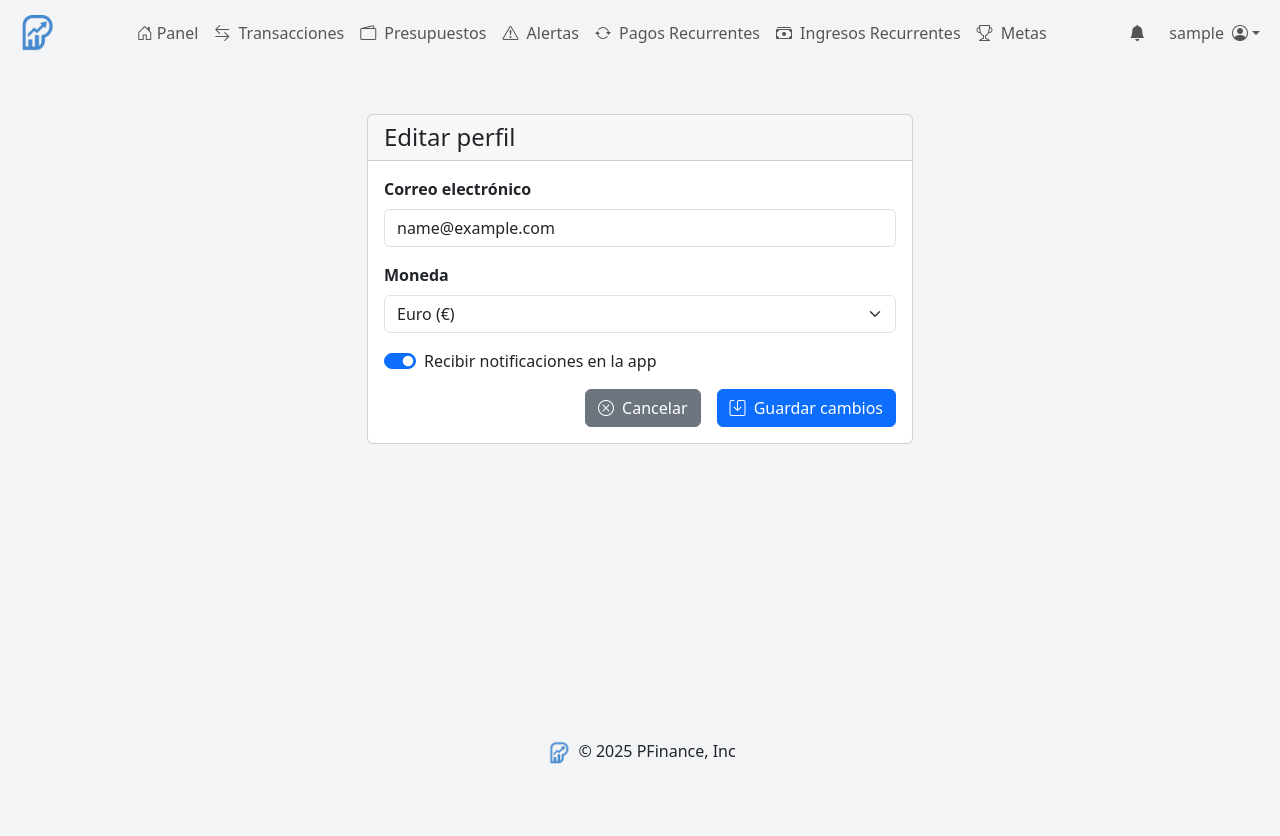
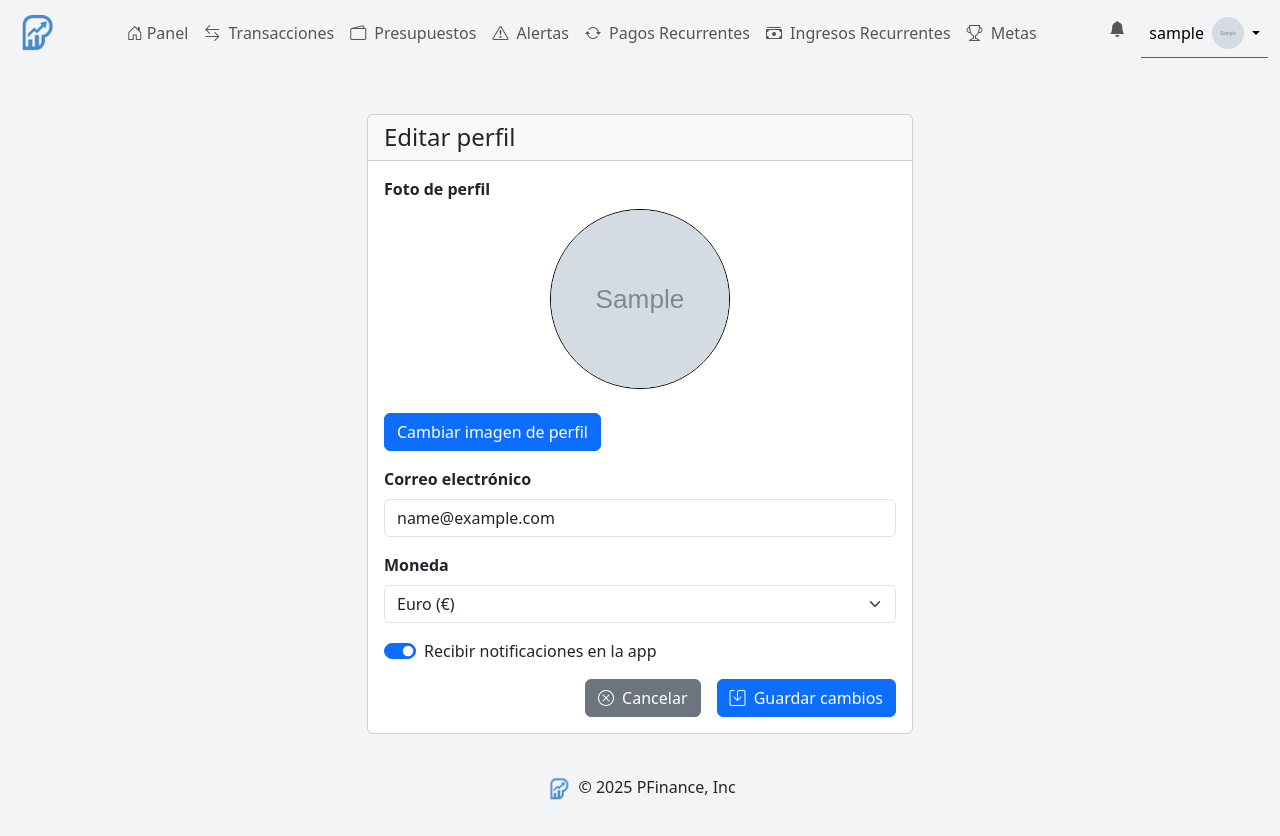
Before and after one commit to jesuscpr/ProyectoDAW, a Django app: page /profile/edit/ in a window 1280 px wide. Before the commit the page ends 764 px from the top, so only its background shows below. Run offline with Django 5.2, Linux system fonts and the light colour scheme; a user stored in the database is signed in; tables that the repository leaves empty hold one stand-in row (values such as "Sample post"); grey boxes marked "Sample" are stand-in pictures; parts of the project's set-up code (start-up, migrations or seed data) failed here and were passed over.

Commit message:
Features/develop (#36)
* Cambios visuales.

```diff
--- a/PFinance/forms.py
+++ b/PFinance/forms.py
@@ -89,14 +89,26 @@ class ProfileEditForm(forms.ModelForm):
         widget=forms.EmailInput(attrs={'class': 'form-control'})
     )
 
+    foto_perfil = forms.ImageField(
+        required=False,
+        widget=forms.FileInput(attrs={
+            'class': 'form-control',
+            'accept': 'image/*',
+            'style': 'display:none;',  # oculta el input file
+            'id': 'fileInput'  # para referenciarlo en JS
+        }),
+        help_text="Sube una imagen para tu perfil"
+    )
+
     class Meta:
         model = UserProfile
-        fields = ['email', 'currency', 'notification_app']
+        fields = ['email', 'currency', 'notification_app', 'foto_perfil']
         labels = {
             'email': 'Correo electrónico',
             'monthly_income': 'Ingreso mensual',
             'currency': 'Moneda',
-            'notification_app': 'Recibir notificaciones en la app'
+            'notification_app': 'Recibir notificaciones en la app',
+            'foto_perfil': 'Foto de perfil'
         }
         widgets = {
             'currency': forms.Select(attrs={'class': 'form-select'}),
@@ -108,6 +120,7 @@ class ProfileEditForm(forms.ModelForm):
         self.fields['email'].label = "Correo electrónico"
         self.fields['currency'].label = 'Moneda'
         self.fields['notification_app'].label = 'Recibir notificaciones en la app'
+        self.fields['foto_perfil'].label = 'Foto de perfil'
         if self.instance and hasattr(self.instance, 'user'):
             self.fields['email'].initial = self.instance.user.email
 
--- a/PFinance/models.py
+++ b/PFinance/models.py
@@ -35,6 +35,7 @@ class UserProfile(models.Model):
     currency = models.CharField(max_length=3, choices=CURRENCY_CHOICES, default='EUR')
     # notification_email = models.BooleanField(default=True) (Próximamente)
     notification_app = models.BooleanField(default=True)
+    foto_perfil = models.ImageField(upload_to="perfiles/", null=True, blank=True)
 
     def __str__(self):
         return f"Perfil de {self.user.username}"
--- a/PFinance/templates/header.html
+++ b/PFinance/templates/header.html
@@ -16,37 +16,37 @@
             <!-- Menú Central -->
             <ul class="navbar-nav mx-auto mb-2 mb-lg-0">
                 <li class="nav-item">
-                    <a class="nav-link" href="{% url 'pfinance:dashboard' %}">
+                    <a class="nav-link {% if request.path == '/dashboard/' %}active border-bottom border-primary{% endif %}" href="{% url 'pfinance:dashboard' %}">
                         <i class="bi bi-house-door me-1"></i>Panel
                     </a>
                 </li>
                 <li class="nav-item">
-                    <a class="nav-link" href="{% url 'pfinance:transactions_list' %}">
+                    <a class="nav-link {% if request.path == '/transactions/' %}active border-bottom border-primary{% endif %}" href="{% url 'pfinance:transactions_list' %}">
                         <i class="bi bi-arrow-left-right me-1"></i> Transacciones
                     </a>
                 </li>
                 <li class="nav-item">
-                    <a class="nav-link" href="{% url 'pfinance:budgets_list' %}">
+                    <a class="nav-link {% if request.path == '/budgets/' %}active border-bottom border-primary{% endif %}" href="{% url 'pfinance:budgets_list' %}">
                         <i class="bi bi-wallet2 me-1"></i> Presupuestos
                     </a>
                 </li>
                 <li class="nav-item">
-                    <a class="nav-link" href="{% url 'pfinance:alerts' %}">
+                    <a class="nav-link {% if request.path == '/alerts/' %}active border-bottom border-primary{% endif %}" href="{% url 'pfinance:alerts' %}">
                         <i class="bi bi-exclamation-triangle me-1"></i> Alertas
                     </a>
                 </li>
                 <li class="nav-item">
-                    <a class="nav-link" href="{% url 'pfinance:recurring_payments' %}">
+                    <a class="nav-link {% if request.path == '/recurring-payments/' %}active border-bottom border-primary{% endif %}" href="{% url 'pfinance:recurring_payments' %}">
                         <i class="bi bi-arrow-repeat me-1"></i> Pagos Recurrentes
                     </a>
                 </li>
                 <li class="nav-item">
-                    <a class="nav-link" href="{% url 'pfinance:recurring_income_list' %}">
+                    <a class="nav-link {% if request.path == '/recurring-incomes/' %}active border-bottom border-primary{% endif %}" href="{% url 'pfinance:recurring_income_list' %}">
                         <i class="bi bi-cash-stack me-1"></i> Ingresos Recurrentes
                     </a>
                 </li>
                 <li class="nav-item">
-                    <a class="nav-link" href="{% url 'pfinance:goals_list' %}">
+                    <a class="nav-link {% if request.path == '/goals/' %}active border-bottom border-primary{% endif %}" href="{% url 'pfinance:goals_list' %}">
                         <i class="bi bi-trophy me-1"></i> Metas
                     </a>
                 </li>
@@ -109,9 +109,13 @@
 
                     <!-- Perfil Usuario -->
                     <li class="nav-item dropdown">
-                        <a class="nav-link dropdown-toggle d-flex align-items-center" href="#" id="userDropdown" role="button" data-bs-toggle="dropdown" aria-expanded="false">
+                        <a class="nav-link dropdown-toggle d-flex align-items-center {% if request.path == '/profile/' or request.path == '/profile/edit/' %}active border-bottom border-primary{% endif %}" href="#" id="userDropdown" role="button" data-bs-toggle="dropdown" aria-expanded="false">
                             <span class="me-2">{{ user.username }}</span>
-                            <i class="bi bi-person-circle"></i>
+                            {% if user.profile.foto_perfil %}
+                                <img src="{{ user.profile.foto_perfil.url }}" alt="Foto de perfil" class="rounded-circle me-1" style="width: 32px; height: 32px; object-fit: cover;">
+                            {% else %}
+                                <i class="bi bi-person-circle"></i>
+                            {% endif %}
                         </a>
                         <ul class="dropdown-menu dropdown-menu-end" aria-labelledby="userDropdown">
                             <li>
--- a/PFinance/templates/pfinance/alerts_list.html
+++ b/PFinance/templates/pfinance/alerts_list.html
@@ -4,9 +4,7 @@
 
 {% block content %}
 <div class="container">
-    <div class="row">
-        <div class="col-md-8 mx-auto">
-            <div class="card">
+    <div class="card shadow">
         <div class="card-header d-flex justify-content-between align-items-center">
             <h2 class="mb-0"><i class="bi bi-exclamation-triangle me-1"></i> Mis Alertas</h2>
              {% if unread_count %}
@@ -52,6 +50,4 @@
         </div>
     </div>
 </div>
-    </div>
-</div>
 {% endblock %}
--- a/PFinance/templates/pfinance/budgets_list.html
+++ b/PFinance/templates/pfinance/budgets_list.html
@@ -4,9 +4,7 @@
 
 {% block content %}
 <div class="container mt-4">
-    <div class="row">
-        <div class="col-md-8 mx-auto">
-            <div class="card">
+    <div class="card shadow">
         <div class="card-header">
             <div class="d-flex justify-content-between align-items-center">
                 <h2 class="mb-0">
@@ -63,6 +61,4 @@
         </div>
     </div>
 </div>
-    </div>
-</div>
 {% endblock %}
--- a/PFinance/templates/pfinance/dashboard.html
+++ b/PFinance/templates/pfinance/dashboard.html
@@ -3,7 +3,7 @@
 {% block title %}Panel{% endblock %}
 
 {% block content %}
-<div class="row">
+<div class="row mt-3">
     <!-- Gráfico 1 -->
     <div class="col-lg-6 mb-4">
         <div class="card shadow">
--- a/PFinance/templates/pfinance/goal_list.html
+++ b/PFinance/templates/pfinance/goal_list.html
@@ -4,7 +4,7 @@
 
 {% block content %}
 <div class="container mt-4">
-    <div class="card">
+    <div class="card shadow">
         <div class="card-header">
             <div class="d-flex justify-content-between align-items-center">
                 <h2 class="mb-0"><i class="bi bi-trophy"></i> Mis Metas</h2>
--- a/PFinance/templates/pfinance/profile_edit.html
+++ b/PFinance/templates/pfinance/profile_edit.html
@@ -12,8 +12,35 @@
                     <h4 class="mb-0">Editar perfil</h4>
                 </div>
                 <div class="card-body">
-                    <form method="post" novalidate>
+                    <form method="post" enctype="multipart/form-data" novalidate>
                         {% csrf_token %}
+
+                        <!-- Foto de perfil -->
+                        <div class="mb-3">
+                            <label for="{{ form.foto_perfil.id_for_label }}" class="form-label fw-semibold">{{ form.foto_perfil.label }}</label>
+
+                            {% if form.foto_perfil.value %}
+                                <div class="d-flex justify-content-center mb-4">
+                                    <img id="preview" src="{{ form.foto_perfil.value.url }}" class="rounded-circle border border-1 border-black" alt="Foto de perfil" style="width: 180px; height: 180px; object-fit: cover;">
+                                </div>
+                            {% else %}
+                                <div class="d-flex justify-content-center mb-4">
+                                    <img id="preview" src="{% static 'logo.png' %}" class="rounded-circle border border-4" alt="Foto predeterminada" style="width: 180px; height: 180px; object-fit: cover;">
+                                </div>
+                            {% endif %}
+
+                            {{ form.foto_perfil }}
+
+                            <button type="button" class="btn btn-primary" onclick="document.getElementById('fileInput').click();">
+                                Cambiar imagen de perfil
+                            </button>
+
+                            {% if form.foto_perfil.errors %}
+                                <div class="invalid-feedback d-block">
+                                    {{ form.foto_perfil.errors|join:", " }}
+                                </div>
+                            {% endif %}
+                        </div>
 
                         <!-- Email -->
                         <div class="mb-3">
@@ -65,3 +92,22 @@
     </div>
 </div>
 {% endblock %}
+
+{% block js %}
+<script>
+    const inputFile = document.getElementById('fileInput');
+    const previewImg = document.getElementById('preview');
+
+    inputFile.addEventListener('change', () => {
+        if (inputFile.files && inputFile.files[0]) {
+            const reader = new FileReader();
+
+            reader.onload = e => {
+                previewImg.src = e.target.result;
+            }
+
+            reader.readAsDataURL(inputFile.files[0]);
+        }
+    });
+</script>
+{% endblock %}
--- a/PFinance/templates/pfinance/recurring_income_list.html
+++ b/PFinance/templates/pfinance/recurring_income_list.html
@@ -4,7 +4,7 @@
 
 {% block content %}
 <div class="container mt-4">
-    <div class="card">
+    <div class="card shadow">
         <div class="card-header d-flex justify-content-between align-items-center">
             <h2 class="mb-0"><i class="bi bi-cash-stack"></i> Ingresos Recurrentes</h2>
             <a href="{% url 'pfinance:recurring_income_create' %}" class="btn btn-primary">
--- a/PFinance/templates/pfinance/recurring_payments_list.html
+++ b/PFinance/templates/pfinance/recurring_payments_list.html
@@ -4,7 +4,7 @@
 
 {% block content %}
 <div class="container mt-4">
-    <div class="card">
+    <div class="card shadow">
         <div class="card-header">
             <div class="d-flex justify-content-between align-items-center">
                 <h2 class="mb-0"><i class="bi bi-arrow-repeat me-1"></i> Pagos Recurrentes</h2>
--- a/PFinance/templates/pfinance/transactions_list.html
+++ b/PFinance/templates/pfinance/transactions_list.html
@@ -4,7 +4,7 @@
 
 {% block content %}
 <div class="container mt-4">
-    <div class="card">
+    <div class="card shadow">
         <div class="card-header">
             <div class="d-flex justify-content-between align-items-center">
                 <h2 class="mb-0">
--- a/PFinance/urls.py
+++ b/PFinance/urls.py
@@ -8,7 +8,7 @@ app_name = 'pfinance'
 
 urlpatterns = [
     # Autenticación y dashboard
-    path("", views.DashboardView.as_view(), name="dashboard"),
+    path("dashboard/", views.DashboardView.as_view(), name="dashboard"),
     path('register/', views.SignUpView.as_view(template_name='registration/register.html'), name='register'),
     path('login/', LoginView.as_view(template_name='registration/login.html'), name='login'),
     path('logout/', LogoutView.as_view(template_name='registration/logout.html'), name='logout'),
--- a/ProyectoDAW/urls.py
+++ b/ProyectoDAW/urls.py
@@ -17,7 +17,10 @@ Including another URLconf
 from django.contrib import admin
 from django.urls import include, path
 
+from django.conf import settings
+from django.conf.urls.static import static
+
 urlpatterns = [
     path('', include('PFinance.urls')),
     path('admin/', admin.site.urls),
-]
+] + static(settings.MEDIA_URL, document_root=settings.MEDIA_ROOT)
```
Also changed, not shown: PFinance/templates/pfinance/profile_detail.html (+28 -11 lines), ProyectoDAW/settings.py (+7 -3 lines). Lines whose indentation alone changed are shown as unchanged.
